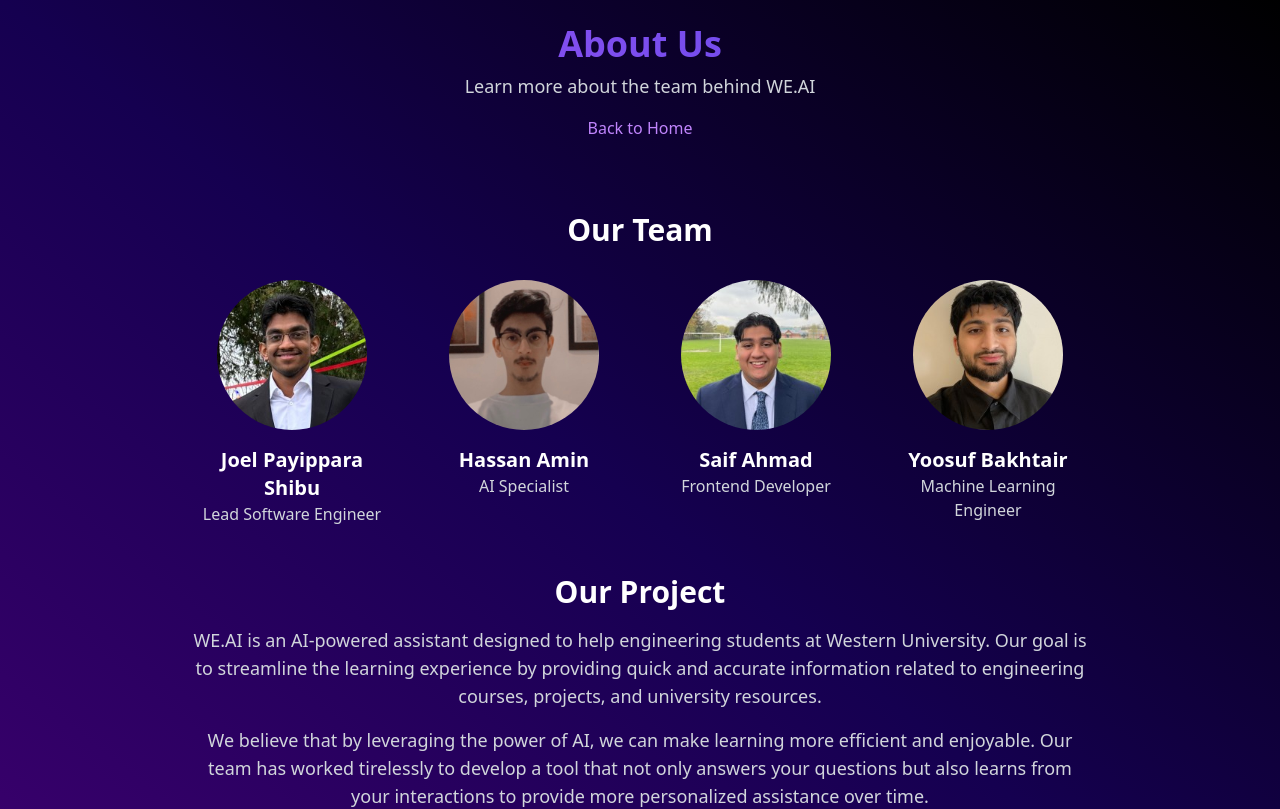
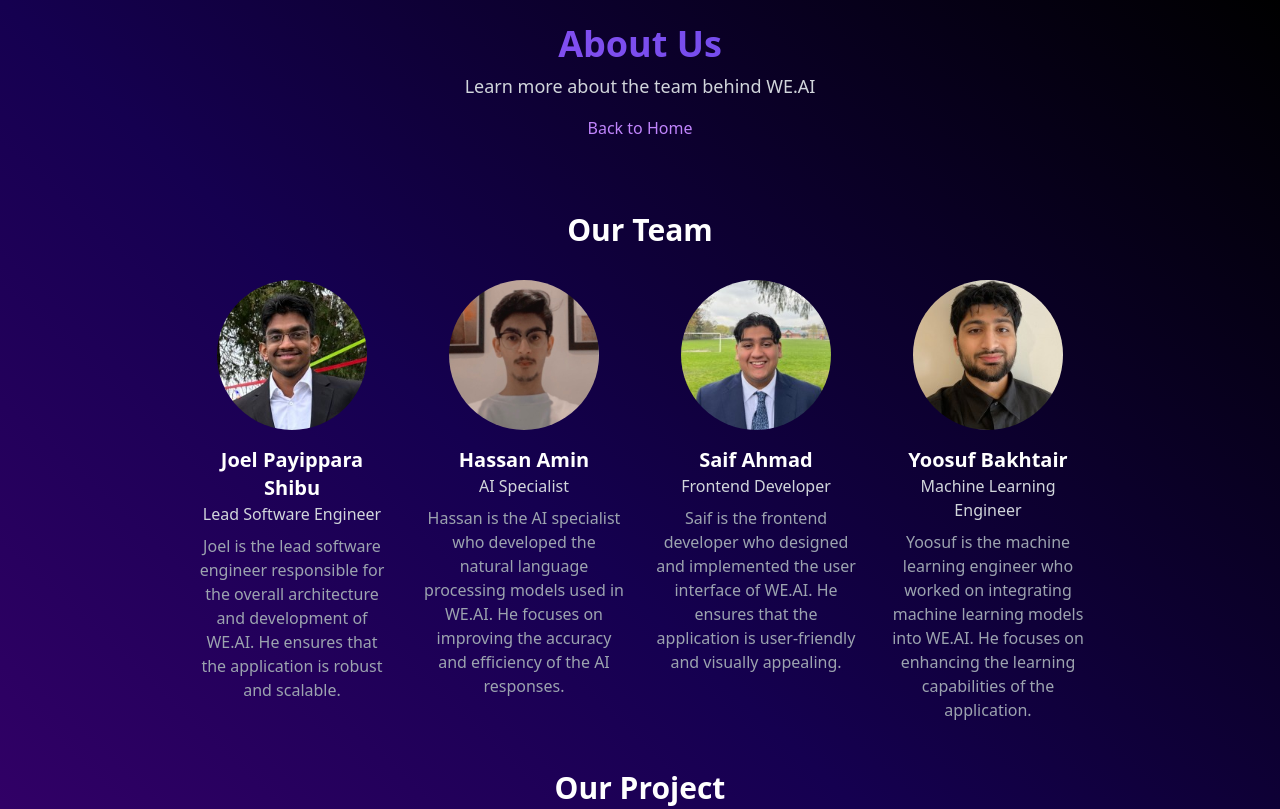
Before and after one commit to jpayippa/WE.AI, a Next.js app in the folder app/: page /about in a window 1280 px wide. Shown: the top 809 px of the page. Built offline with nearby package versions, Linux system fonts and the light colour scheme.

Commit message:
Add descriptions for team members on About Us page to enhance information display

```diff
--- a/app/pages/about.js
+++ b/app/pages/about.js
@@ -4,10 +4,30 @@
 export default function AboutUs() {
   // Team member details
   const teamMembers = [
-    { name: "Joel Payippara Shibu", role: "Lead Software Engineer", image: "/team/joel.jpg" },
-    { name: "Hassan Amin", role: "AI Specialist", image: "/team/hassan.jpg" },
-    { name: "Saif Ahmad", role: "Frontend Developer", image: "/team/saif.jpg" },
-    { name: "Yoosuf Bakhtair", role: "Machine Learning Engineer", image: "/team/yoosuf.jpg" }
+    {
+      name: "Joel Payippara Shibu",
+      role: "Lead Software Engineer",
+      image: "/team/joel.jpg",
+      description: "Joel is the lead software engineer responsible for the overall architecture and development of WE.AI. He ensures that the application is robust and scalable."
+    },
+    {
+      name: "Hassan Amin",
+      role: "AI Specialist",
+      image: "/team/hassan.jpg",
+      description: "Hassan is the AI specialist who developed the natural language processing models used in WE.AI. He focuses on improving the accuracy and efficiency of the AI responses."
+    },
+    {
+      name: "Saif Ahmad",
+      role: "Frontend Developer",
+      image: "/team/saif.jpg",
+      description: "Saif is the frontend developer who designed and implemented the user interface of WE.AI. He ensures that the application is user-friendly and visually appealing."
+    },
+    {
+      name: "Yoosuf Bakhtair",
+      role: "Machine Learning Engineer",
+      image: "/team/yoosuf.jpg",
+      description: "Yoosuf is the machine learning engineer who worked on integrating machine learning models into WE.AI. He focuses on enhancing the learning capabilities of the application."
+    }
   ];
 
   return (
@@ -41,6 +61,7 @@
                 />
                 <h3 className="mt-4 text-xl font-bold">{member.name}</h3>
                 <p className="text-gray-300">{member.role}</p>
+                <p className="mt-2 text-gray-400">{member.description}</p>
               </div>
             ))}
           </div>
```
